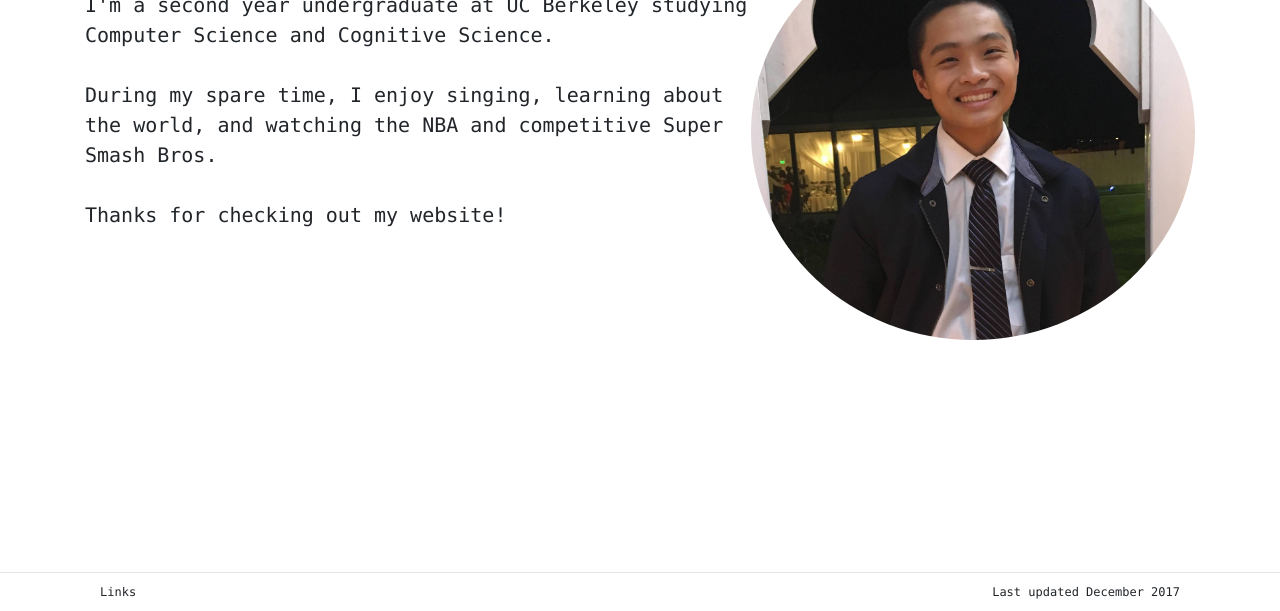
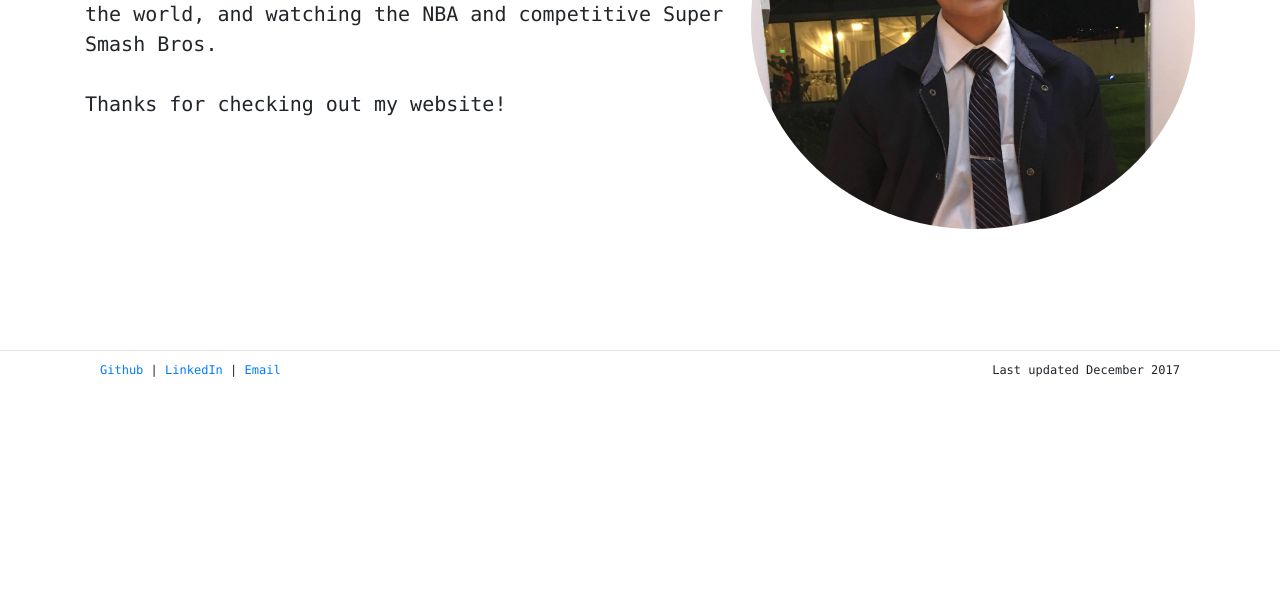
Before and after one commit to tsekylekobie/tsekylekobie.github.io, a plain HTML site: page index.html in a window 1280 px wide. Shown: the part 297-908 px from the top of the page. After the commit the page ends 800 px from the top, so only its background shows below. Drawn offline with nearby package versions, Linux system fonts and the light colour scheme.

Commit message:
updated footer links

```diff
--- a/index.html
+++ b/index.html
@@ -36,9 +36,11 @@
 <hr>
 <div class="container footer">
     <div class="col-md-3">
-    	Links
+    	<a href="github.com/tsekylekobie/" target="_blank">Github</a> |
+		<a href="www.linkedin.com/in/kyle-tse/" target="_blank">LinkedIn</a> |
+		<a href="mailto:tse.kylekobie@berkeley.edu">Email</a>
 	</div>
-	<div class="text-center col-md-3 col-md-offset-6">
+	<div class="col-md-3" style="float:right;">
 		<p class="text-right">Last updated December 2017</p>
 	</div>
 </div>
--- a/main.css
+++ b/main.css
@@ -10,11 +10,11 @@ body {
   	width: 40%;
   	height: auto;
   	border-radius: 50%;
-	margin: 20% 0%
+	margin: 10% 0%;
 }
 
 .about-text {
-	margin: 20% 0%;
+	margin: 10% 0%;
 	width: 60%;
 	vertical-align: middle;
 	position: relative;
```
